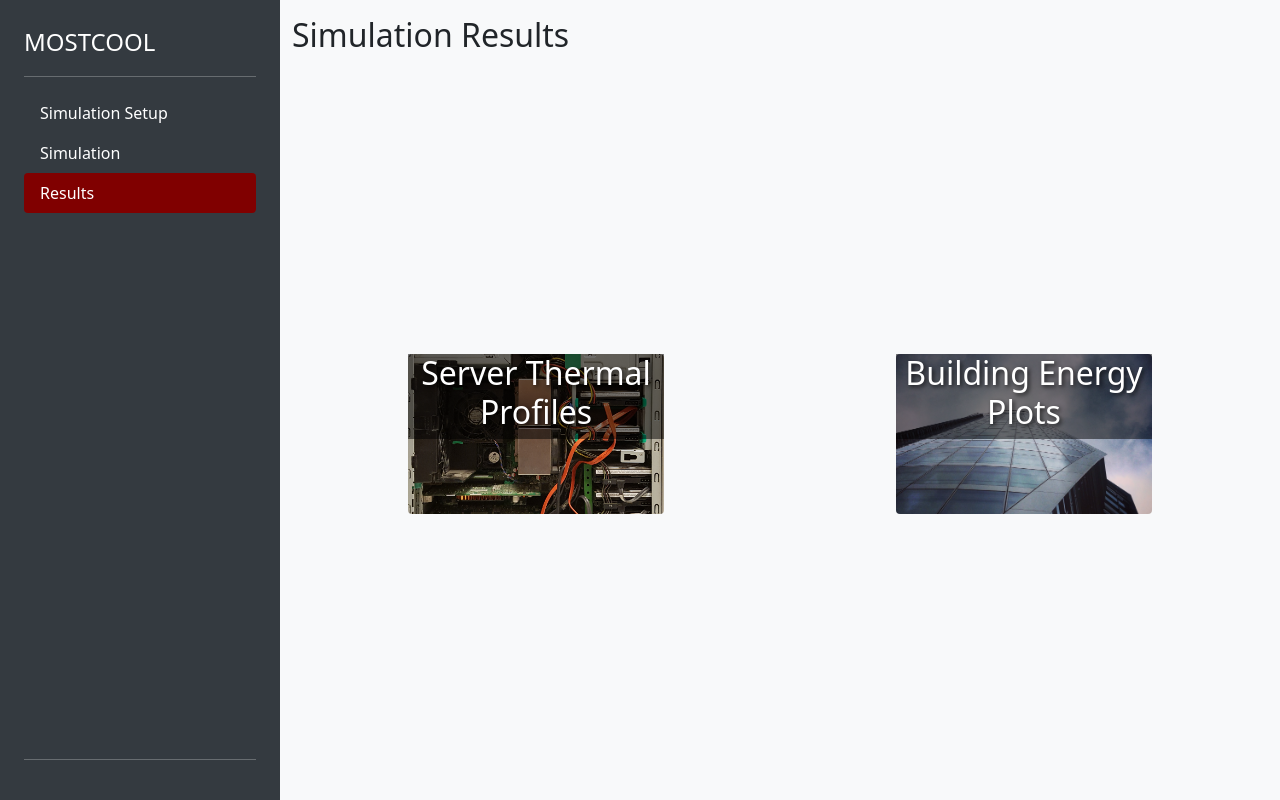
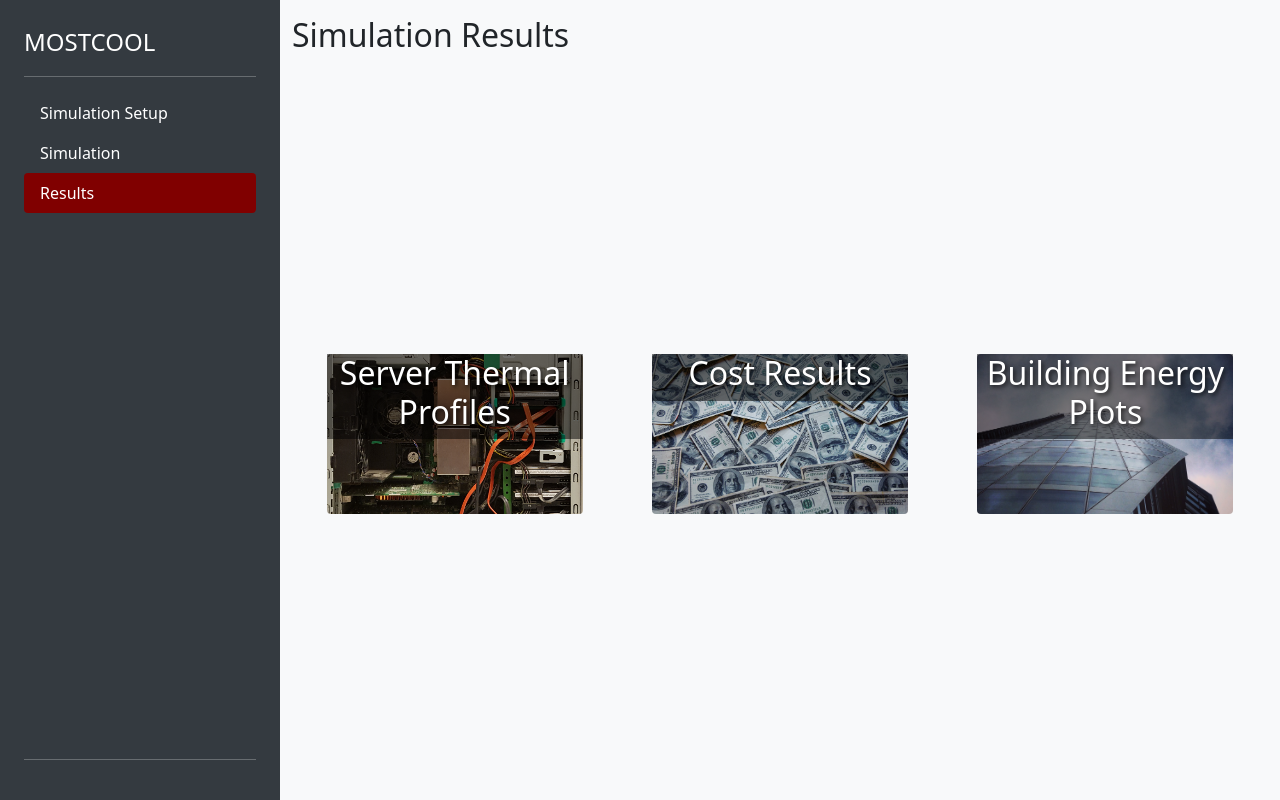
Before and after one commit to NREL/CoolerChips, a Flask app: page /results in a window 1280 px wide. Run offline with Flask 3, Linux system fonts and the light colour scheme.

Commit message:
Add in cost results page

```diff
--- a/MOSTCOOL/app.py
+++ b/MOSTCOOL/app.py
@@ -122,7 +122,7 @@ for rule in CostModelGuiV1_1.app.url_map.iter_rules():
     cost_bp.add_url_rule(rule.rule, endpoint, view_func=CostModelGuiV1_1.app.view_functions[rule.endpoint])
 
 # Register the Blueprint with the '/cost' prefix
-app.register_blueprint(cost_bp, url_prefix='/cost')
+app.register_blueprint(cost_bp, url_prefix='/results/cost')
 
 
 @app.after_request
@@ -130,7 +130,7 @@ def after_request(response):
     """
     This function modifies the response HTML content to prepend /cost to all relative URLs.
     """
-    if request.path.startswith('/cost') and response.content_type == 'text/html; charset=utf-8':
+    if request.path.startswith('/results/cost') and response.content_type == 'text/html; charset=utf-8':
         response.set_data(re.sub(r'href="/', 'href="/cost/', response.get_data(as_text=True)))
         response.set_data(re.sub(r'src="/', 'src="/cost/', response.get_data(as_text=True)))
         response.set_data(re.sub(r'action="/', 'action="/cost/', response.get_data(as_text=True)))
--- a/MOSTCOOL/requirements.txt
+++ b/MOSTCOOL/requirements.txt
@@ -41,4 +41,4 @@ markupsafe==2.1.5
 requests==2.32.2
 urllib3==2.2.1
 werkzeug==3.0.3
-bs4==4.12.3
+bs4
--- a/MOSTCOOL/templates/results.html
+++ b/MOSTCOOL/templates/results.html
@@ -49,6 +49,13 @@
             </div>
           </a>
         </div> -->
+        <div class="card" style="background-image: url('{{ url_for('static', filename='images/card_backgrounds/cash.jpg') }}');">
+          <a href="/results/cost">
+            <div class="card-overlay">
+              <h2 class="text-center">Cost Results</h2>
+            </div>
+          </a>
+        </div>
         <div class="card" style="background-image: url('{{ url_for('static', filename='images/card_backgrounds/building_energy.jpg') }}');">
           <a href="/results/building_energy">
             <div class="card-overlay">
```
Also changed, not shown: MOSTCOOL/static/images/card_backgrounds/cash.jpg (added).
